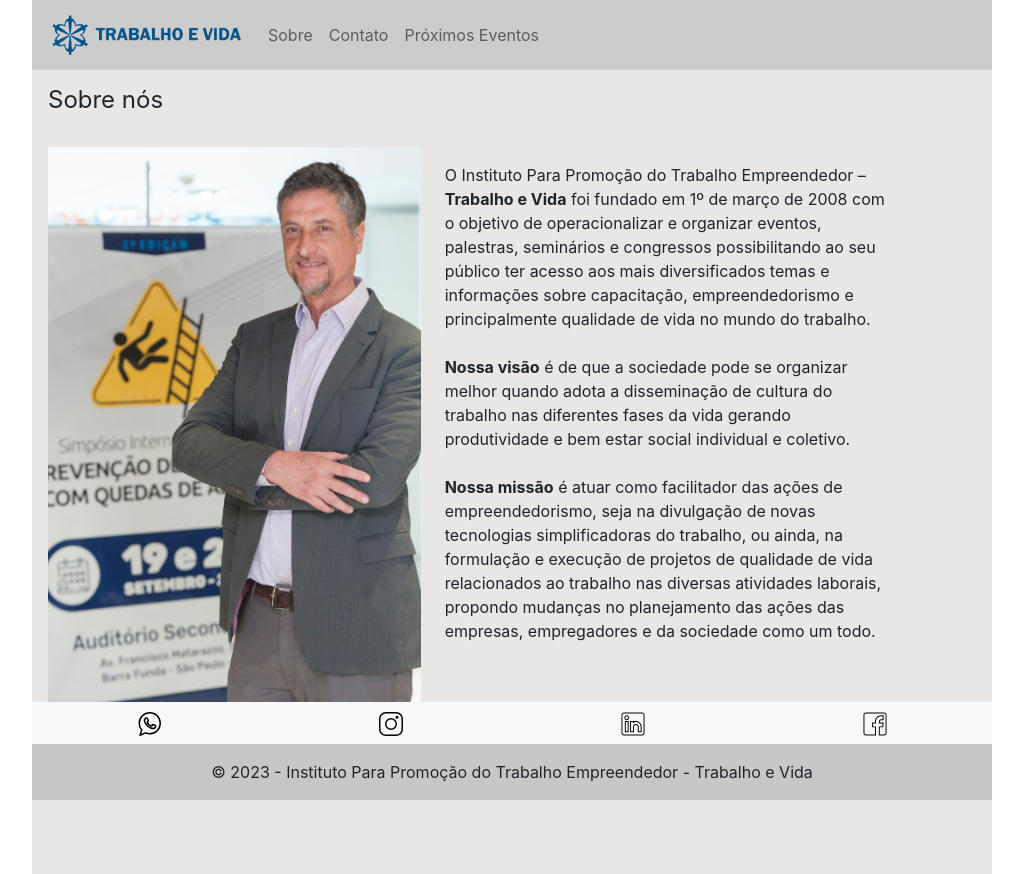
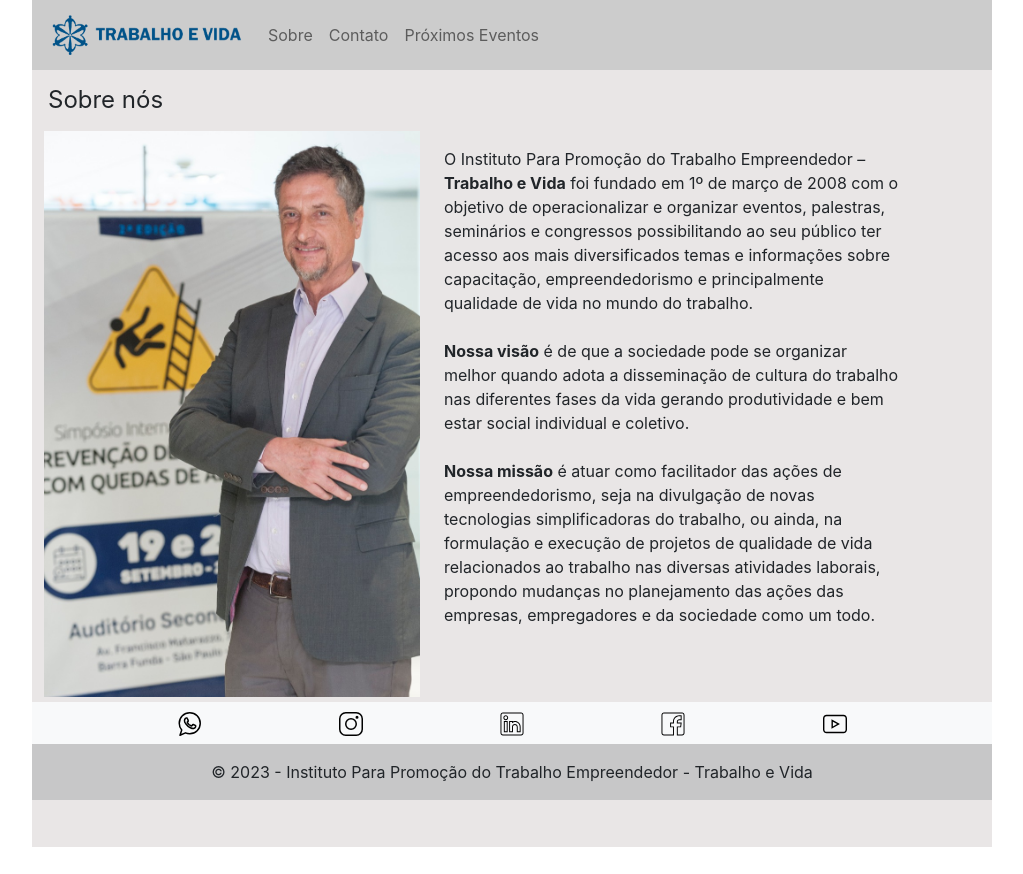
Before and after one commit to joaobarros1/trabalhoevida, a React (Create React App) app: page /about in a window 1280 px wide. Shown: the whole page, without its empty margins (128-1151 px from the left). After the commit the page ends 847 px from the top, so only its background shows below. Built offline with nearby package versions, Linux system fonts and the light colour scheme.

Commit message:
youtube icon

```diff
--- a/src/App.js
+++ b/src/App.js
@@ -13,7 +13,7 @@ class App extends Component {
       <Router>
         <div className="page-wrapper mx-auto">
           <Header />
-          <div className="flex-grow-1 pages-container">
+          <div className="pages-container">
             <Routes>
               <Route exact path="/" element={<Home />} />
               <Route path="/contact" element={<Contact />} />
--- a/src/components/Footer.js
+++ b/src/components/Footer.js
@@ -4,6 +4,7 @@ import FacebookIcon from "../assets/images/facebook.svg";
 import InstagramIcon from "../assets/images/instagram.svg";
 import LinkedinIcon from "../assets/images/linkedin.svg";
 import WhatsappIcon from "../assets/images/whatsapp.svg";
+import YoutubeIcon from "../assets/images/youtube.svg";
 
 export class Footer extends Component {
   render() {
@@ -11,18 +12,19 @@ export class Footer extends Component {
       <footer className="bg-light text-center main-footer fixed-bottom">
         <div className="container p-2">
           <div className="row">
+            <div className="col-1"></div>
             <Link
               to={"https://wa.me/5511975150036"}
+              className="col-2"
               target="_blank"
               title="Send an email"
-              className="col-3"
               rel="noopener noreferrer"
             >
               <img src={WhatsappIcon} alt="Whatsapp" style={{ maxWidth: 24 }} />
             </Link>
             <Link
               to={"https://www.instagram.com/institutotrabalhoevida/"}
-              className="col-3"
+              className="col-2"
               target="_blank"
               rel="noopener noreferrer"
             >
@@ -34,7 +36,7 @@ export class Footer extends Component {
             </Link>
             <Link
               to={"https://www.linkedin.com/company/instituto-trabalho-e-vida/"}
-              className="col-3"
+              className="col-2"
               target="_blank"
               rel="noopener noreferrer"
             >
@@ -42,12 +44,21 @@ export class Footer extends Component {
             </Link>
             <Link
               to={"https://www.facebook.com/trabalhoevida"}
-              className="col-3"
+              className="col-2"
               target="_blank"
               rel="noopener noreferrer"
             >
               <img src={FacebookIcon} alt="Facebook" style={{ maxWidth: 24 }} />
             </Link>
+            <Link
+              to={"https://www.youtube.com/@institutotrabalhoevida3141"}
+              className="col-2"
+              target="_blank"
+              rel="noopener noreferrer"
+            >
+              <img src={YoutubeIcon} alt="Youtube" style={{ maxWidth: 24 }} />
+            </Link>
+            <div className="col-1"></div>
           </div>
         </div>
         <div
--- a/src/pages/About.js
+++ b/src/pages/About.js
@@ -6,8 +6,8 @@ class About extends Component {
     return (
       <div>
         <h4 className="page-title p-3">Sobre nós</h4>
-        <div className="row p-3">
-          <div className="col-md-5">
+        <div className="row mx-0">
+          <div className="col-sm-5">
             <img src={SimposioImg} alt="Simposio" className="img-fluid" />
           </div>
           <div className="col-md-6 mt-3">
```
Also changed, not shown: src/assets/images/youtube.svg.
